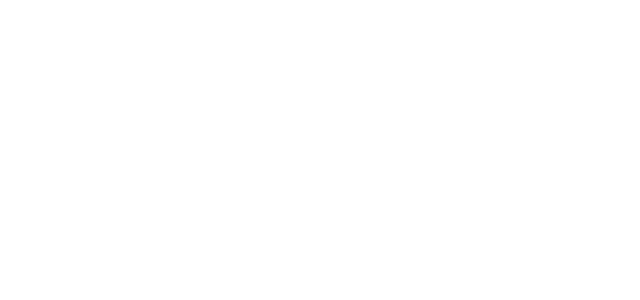
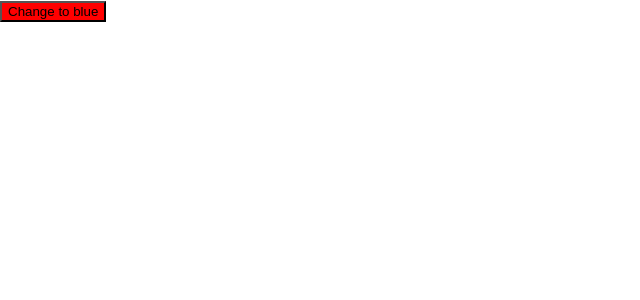
Before and after one commit to ap221882/button-color-toggle, a React (Create React App) app: page / in a window 1280 px wide. Shown: the top 300 px of the page, without its empty margins (0-640 px from the left). Built offline with nearby package versions, Linux system fonts and the light colour scheme.

Commit message:
right tests

```diff
--- a/src/App.js
+++ b/src/App.js
@@ -1,8 +1,11 @@
-import logo from "./logo.svg";
 import "./App.css";
 
 function App() {
-  return <div />;
+  return (
+    <div>
+      <button style={{ backgroundColor: "red" }}>Change to blue</button>
+    </div>
+  );
 }
 
 export default App;
```
Also changed, not shown: 1 other file (tests, documents, lock files or other folders).
